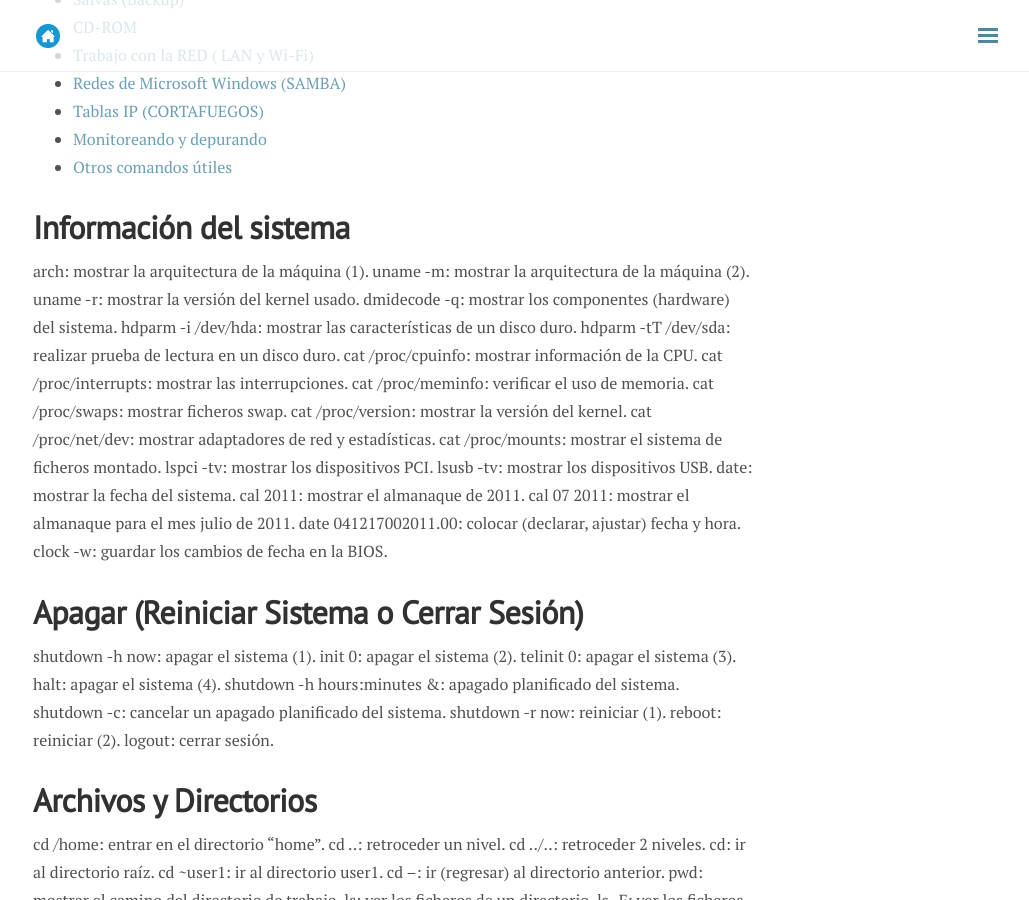
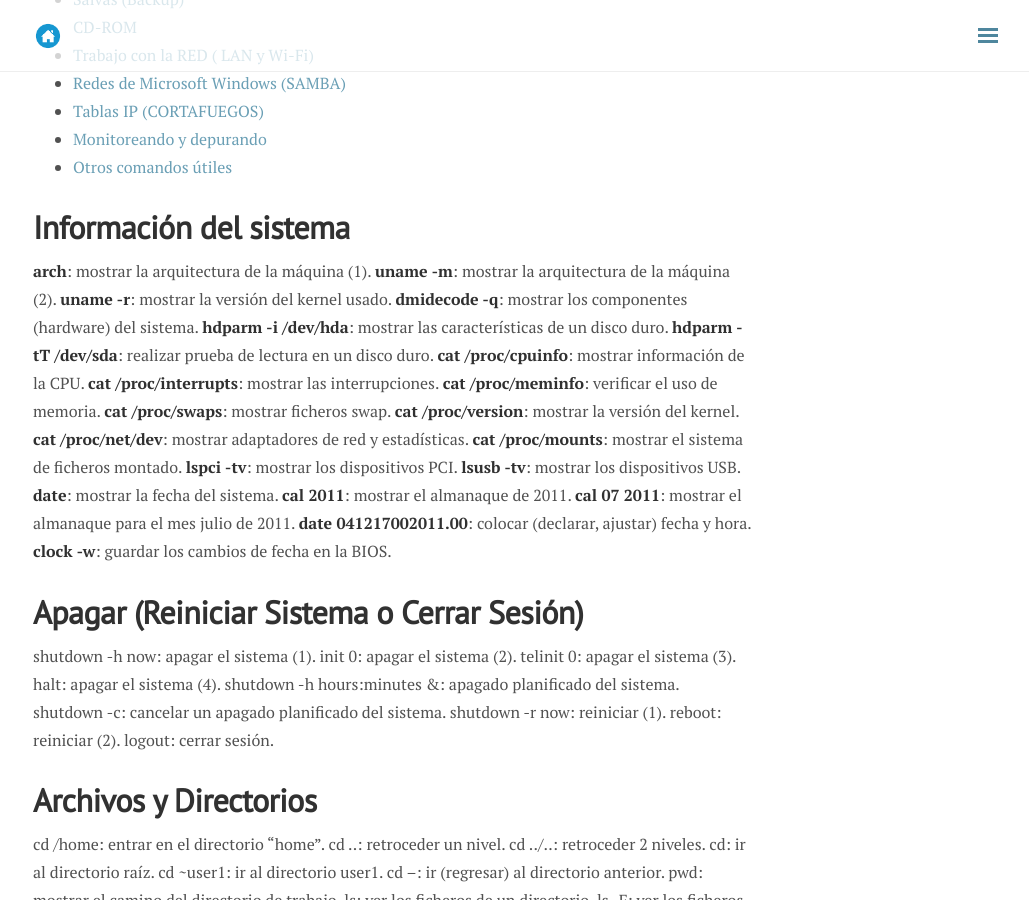
Before and after one commit to sasogu/sasogu.github.io, a Jekyll site: the page built from _posts/tips/2017-05-21-comandaments.markdown, in a window 1280 px wide and 900 px high, scrolled down 780 px. Shown: the whole window, without its empty margins (247-1276 px from the left). Built offline with Jekyll 4.4.1, drawn with Linux system fonts in a browser that asks for light colours; nearby versions of some CDN libraries; formulas are drawn with MathJax 3; comment, search, counter and statistics services are not loaded; part of the change alters nothing that is shown.

```diff
--- a/_posts/tips/2017-05-21-comandaments.markdown
+++ b/_posts/tips/2017-05-21-comandaments.markdown
@@ -42,26 +42,27 @@ tags: [terminal, comandaments]
 
 # Información del sistema
 
-arch: mostrar la arquitectura de la máquina (1).
-uname -m: mostrar la arquitectura de la máquina (2).
-uname -r: mostrar la versión del kernel usado.
-dmidecode -q: mostrar los componentes (hardware) del sistema.
-hdparm -i /dev/hda: mostrar las características de un disco duro.
-hdparm -tT /dev/sda: realizar prueba de lectura en un disco duro.
-cat /proc/cpuinfo: mostrar información de la CPU.
-cat /proc/interrupts: mostrar las interrupciones.
-cat /proc/meminfo: verificar el uso de memoria.
-cat /proc/swaps: mostrar ficheros swap.
-cat /proc/version: mostrar la versión del kernel.
-cat /proc/net/dev: mostrar adaptadores de red y estadísticas.
-cat /proc/mounts: mostrar el sistema de ficheros montado.
-lspci -tv: mostrar los dispositivos PCI.
-lsusb -tv: mostrar los dispositivos USB.
-date: mostrar la fecha del sistema.
-cal 2011: mostrar el almanaque de 2011.
-cal 07 2011: mostrar el almanaque para el mes julio de 2011.
-date 041217002011.00: colocar (declarar, ajustar) fecha y hora.
-clock -w: guardar los cambios de fecha en la BIOS.
+
+**arch**: mostrar la arquitectura de la máquina (1).
+**uname -m**: mostrar la arquitectura de la máquina (2).
+**uname -r**: mostrar la versión del kernel usado.
+**dmidecode -q**: mostrar los componentes (hardware) del sistema.
+**hdparm -i /dev/hda**: mostrar las características de un disco duro.
+**hdparm -tT /dev/sda**: realizar prueba de lectura en un disco duro.
+**cat /proc/cpuinfo**: mostrar información de la CPU.
+**cat /proc/interrupts**: mostrar las interrupciones.
+**cat /proc/meminfo**: verificar el uso de memoria.
+**cat /proc/swaps**: mostrar ficheros swap.
+**cat /proc/version**: mostrar la versión del kernel.
+**cat /proc/net/dev**: mostrar adaptadores de red y estadísticas.
+**cat /proc/mounts**: mostrar el sistema de ficheros montado.
+**lspci -tv**: mostrar los dispositivos PCI.
+**lsusb -tv**: mostrar los dispositivos USB.
+**date**: mostrar la fecha del sistema.
+**cal 2011**: mostrar el almanaque de 2011.
+**cal 07 2011**: mostrar el almanaque para el mes julio de 2011.
+**date 041217002011.00**: colocar (declarar, ajustar) fecha y hora.
+**clock -w**: guardar los cambios de fecha en la BIOS.
 
 # Apagar (Reiniciar Sistema o Cerrar Sesión)
 
```
